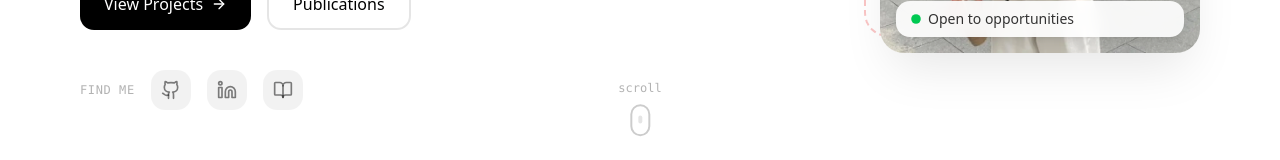
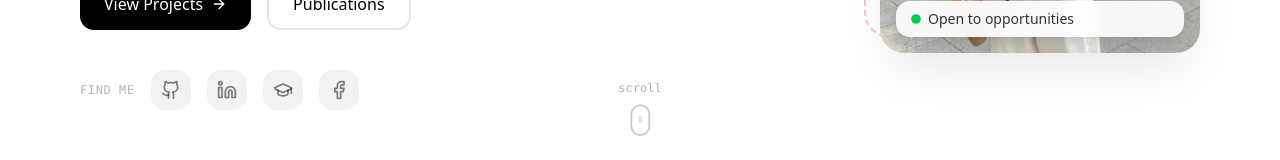
Before and after one commit to zamminhduy123/portfolio, a React (Vite) app: page / in a window 1280 px wide. Shown: the part 558-718 px from the top of the page. Built offline with nearby package versions, Linux system fonts and the light colour scheme.

Commit message:
Fix link

```diff
--- a/src/components/Hero2.tsx
+++ b/src/components/Hero2.tsx
@@ -1,13 +1,15 @@
-import { motion, useMotionValue, useTransform, animate } from "framer-motion";
+import { motion } from "framer-motion";
 import { useEffect, useState } from "react";
-import { ArrowRight, Github, Linkedin, BookOpen, Terminal, Sparkles, Code2 } from "lucide-react";
-import { NAME, EMAIL, SOCIAL_LINKS } from "@/const/my-info";
+import { ArrowRight, Github, Linkedin, GraduationCap, Terminal, Sparkles, Code2, Facebook } from "lucide-react";
+import { NAME, SOCIAL_LINKS } from "@/const/my-info";
 
-const socialLinks = [
-  { icon: Github, href: "#", label: "GitHub" },
-  { icon: Linkedin, href: "#", label: "LinkedIn" },
-  { icon: BookOpen, href: "#", label: "Blog" },
-];
+const social_icon = (icon : string) => {
+  if (icon === "github") return Github;
+  if (icon === "linkedin") return Linkedin;
+  if (icon === "googleScholar") return GraduationCap;
+  if (icon === "facebook") return Facebook;
+  return GraduationCap;
+}
 
 const roles = ["Software Engineer", "ML Researcher", "Body Builder"];
 
@@ -221,20 +223,24 @@ export function Hero() {
               <span className="font-mono text-xs text-black/30 uppercase tracking-wider">
                 find me
               </span>
-              {socialLinks.map((social, i) => (
+              {Object.keys(SOCIAL_LINKS).map((key, i) => {
+                const Icon = social_icon(key);
+                return (
                   <motion.a
-                  key={social.label}
-                  href={social.href}
+                    key={key}
+                    //@ts-ignore
+                    href={SOCIAL_LINKS[key]}
                     initial={{ opacity: 0, y: 10 }}
                     animate={{ opacity: 1, y: 0 }}
                     transition={{ delay: 2.1 + i * 0.1 }}
                     whileHover={{ scale: 1.2, y: -2 }}
                     className="w-10 h-10 rounded-xl bg-black/5 flex items-center justify-center text-black/50 hover:text-black hover:bg-black/10 transition-colors"
-                  data-testid={`link-${social.label.toLowerCase()}`}
+                    data-testid={`link-${key.toLowerCase()}`}
                   >
-                  <social.icon className="w-5 h-5" />
+                    <Icon className="w-5 h-5" />
                   </motion.a>
-              ))}
+                );
+              })}
             </motion.div>
           </div>
 
--- a/src/const/my-info.ts
+++ b/src/const/my-info.ts
@@ -5,7 +5,7 @@ export const PHONE_NUMBER = "+84 335 452 060";
 export const LOCATION = "Ho Chi Minh City, Vietnam";
 export const SOCIAL_LINKS = {
     github: "https://github.com/zamminhduy123",
-    linkedin: "www.linkedin.com/in/duy-nguyễn",
+    linkedin: "https://linkedin.com/in/duy-nguyễn",
     googleScholar: "https://scholar.google.com/citations?user=_Rh2cBAAAAAJ&hl=en",
     facebook: "https://www.facebook.com/minhduy.nguyen.1408/",
 };
```
Lines whose indentation alone changed are shown as unchanged.
